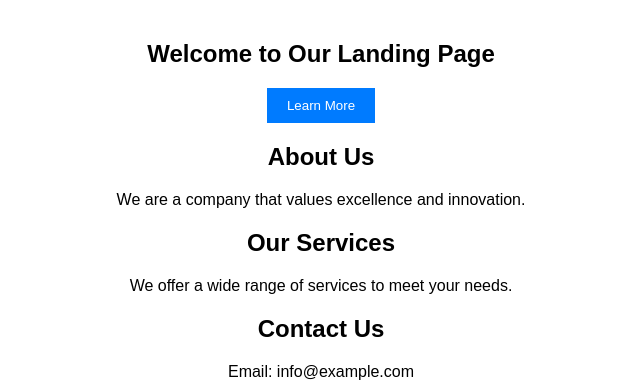
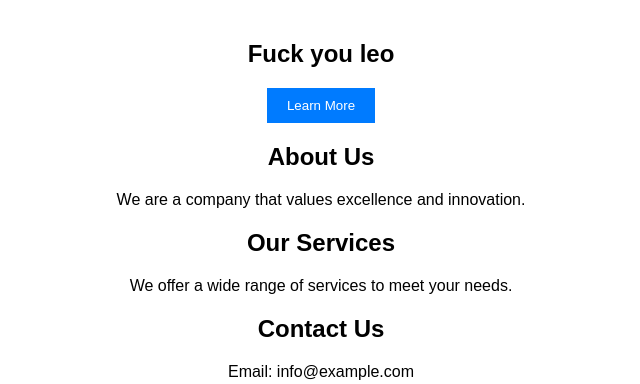
Before and after one commit to princeredi/phoenix, a Django app: page / in a window 1280 px wide. Shown: the part 38-422 px from the top of the page, without its empty margins (319-959 px from the left). Run offline with Django 5.2, Linux system fonts and the light colour scheme.

Commit message:
Update index.html

```diff
--- a/templates/index.html
+++ b/templates/index.html
@@ -20,7 +20,7 @@
     </header>
     <main>
         <section id="home">
-            <h1>Welcome to Our Landing Page</h1>
+            <h1>Fuck you leo</h1>
             <button id="learnMoreBtn">Learn More</button>
         </section>
         <section id="about">
```
